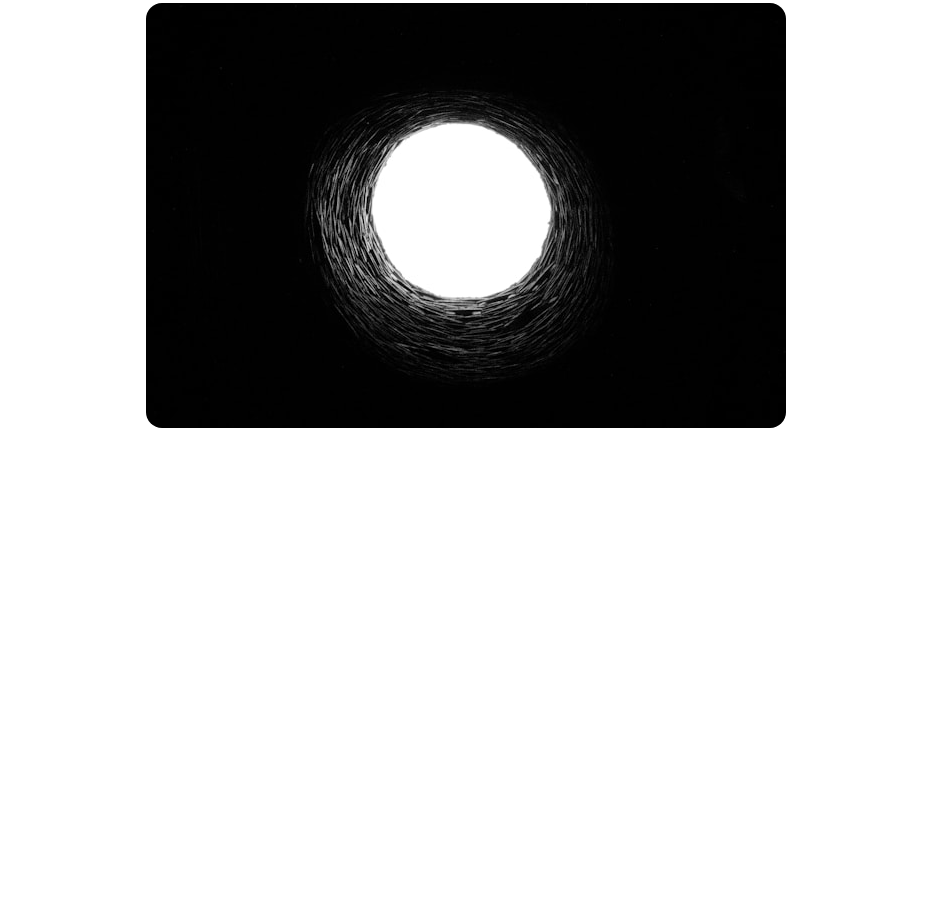
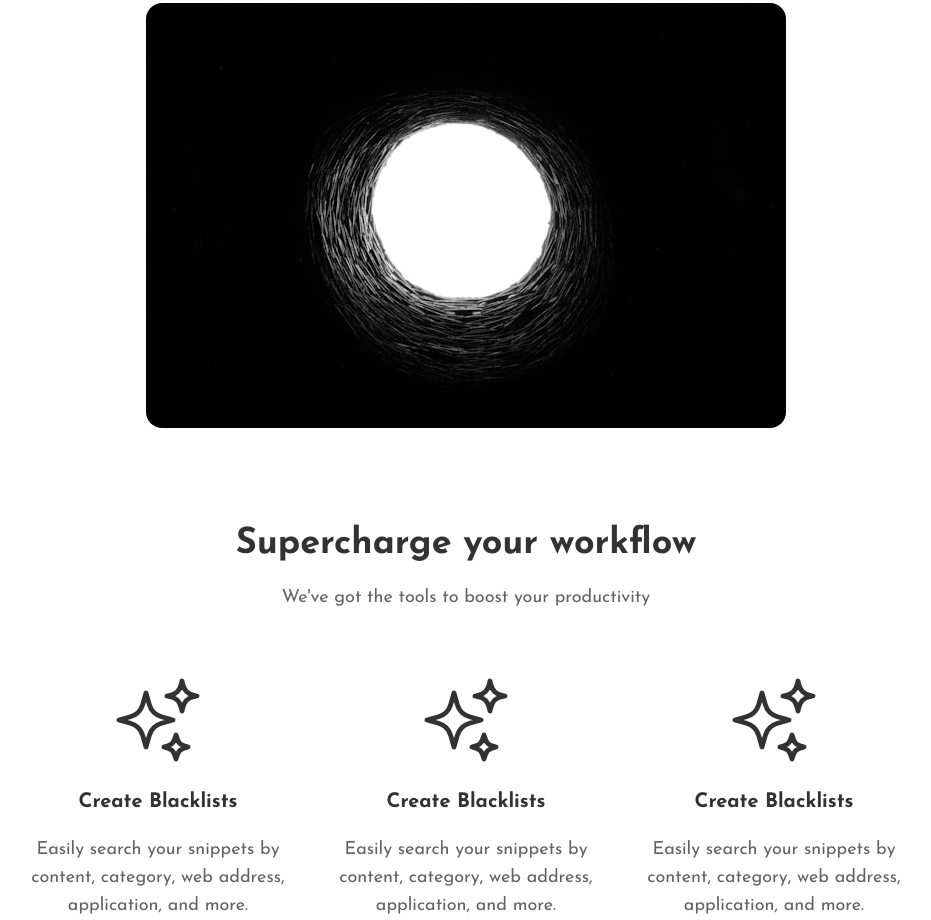
Before and after one commit to getimad/clipboard, a website: page src/index.html in a window 1280 px wide. Shown: the part 1878-2798 px from the top of the page, without its empty margins (174-1105 px from the left). Before the commit the page ends 2306 px from the top, so only its background shows below. Drawn offline with Linux system fonts and the light colour scheme.

Commit message:
Add section 3 with its style

```diff
--- a/src/index.html
+++ b/src/index.html
@@ -100,6 +100,77 @@
           <img src="./images/valentin-lacoste-jNSJE8dMro0-unsplash.jpg" />
         </div>
       </section>
+
+      <!-- Section 3 -->
+      <section class="flex flex-col items-center gap-5 mx-auto max-w-[900px]">
+        <h1 class="title-4xl">Supercharge your workflow</h1>
+        <p class="text">We've got the tools to boost your productivity</p>
+        <div class="grid grid-cols-3 gap-6 mt-10">
+          <div class="flex flex-col gap-5 items-center">
+            <svg
+              xmlns="http://www.w3.org/2000/svg"
+              fill="none"
+              viewBox="0 0 24 24"
+              stroke-width="1.2"
+              stroke="currentColor"
+              class="w-24 h-24 text-primary"
+            >
+              <path
+                stroke-linecap="round"
+                stroke-linejoin="round"
+                d="M9.813 15.904 9 18.75l-.813-2.846a4.5 4.5 0 0 0-3.09-3.09L2.25 12l2.846-.813a4.5 4.5 0 0 0 3.09-3.09L9 5.25l.813 2.846a4.5 4.5 0 0 0 3.09 3.09L15.75 12l-2.846.813a4.5 4.5 0 0 0-3.09 3.09ZM18.259 8.715 18 9.75l-.259-1.035a3.375 3.375 0 0 0-2.455-2.456L14.25 6l1.036-.259a3.375 3.375 0 0 0 2.455-2.456L18 2.25l.259 1.035a3.375 3.375 0 0 0 2.456 2.456L21.75 6l-1.035.259a3.375 3.375 0 0 0-2.456 2.456ZM16.894 20.567 16.5 21.75l-.394-1.183a2.25 2.25 0 0 0-1.423-1.423L13.5 18.75l1.183-.394a2.25 2.25 0 0 0 1.423-1.423l.394-1.183.394 1.183a2.25 2.25 0 0 0 1.423 1.423l1.183.394-1.183.394a2.25 2.25 0 0 0-1.423 1.423Z"
+              />
+            </svg>
+            <h3 class="title-xl">Create Blacklists</h3>
+            <p class="text text-center">
+              Easily search your snippets by content, category, web address,
+              application, and more.
+            </p>
+          </div>
+          <div class="flex flex-col gap-5 items-center">
+            <svg
+              xmlns="http://www.w3.org/2000/svg"
+              fill="none"
+              viewBox="0 0 24 24"
+              stroke-width="1.2"
+              stroke="currentColor"
+              class="w-24 h-24 text-primary"
+            >
+              <path
+                stroke-linecap="round"
+                stroke-linejoin="round"
+                d="M9.813 15.904 9 18.75l-.813-2.846a4.5 4.5 0 0 0-3.09-3.09L2.25 12l2.846-.813a4.5 4.5 0 0 0 3.09-3.09L9 5.25l.813 2.846a4.5 4.5 0 0 0 3.09 3.09L15.75 12l-2.846.813a4.5 4.5 0 0 0-3.09 3.09ZM18.259 8.715 18 9.75l-.259-1.035a3.375 3.375 0 0 0-2.455-2.456L14.25 6l1.036-.259a3.375 3.375 0 0 0 2.455-2.456L18 2.25l.259 1.035a3.375 3.375 0 0 0 2.456 2.456L21.75 6l-1.035.259a3.375 3.375 0 0 0-2.456 2.456ZM16.894 20.567 16.5 21.75l-.394-1.183a2.25 2.25 0 0 0-1.423-1.423L13.5 18.75l1.183-.394a2.25 2.25 0 0 0 1.423-1.423l.394-1.183.394 1.183a2.25 2.25 0 0 0 1.423 1.423l1.183.394-1.183.394a2.25 2.25 0 0 0-1.423 1.423Z"
+              />
+            </svg>
+            <h3 class="title-xl">Create Blacklists</h3>
+            <p class="text text-center">
+              Easily search your snippets by content, category, web address,
+              application, and more.
+            </p>
+          </div>
+          <div class="flex flex-col gap-5 items-center">
+            <svg
+              xmlns="http://www.w3.org/2000/svg"
+              fill="none"
+              viewBox="0 0 24 24"
+              stroke-width="1.2"
+              stroke="currentColor"
+              class="w-24 h-24 text-primary"
+            >
+              <path
+                stroke-linecap="round"
+                stroke-linejoin="round"
+                d="M9.813 15.904 9 18.75l-.813-2.846a4.5 4.5 0 0 0-3.09-3.09L2.25 12l2.846-.813a4.5 4.5 0 0 0 3.09-3.09L9 5.25l.813 2.846a4.5 4.5 0 0 0 3.09 3.09L15.75 12l-2.846.813a4.5 4.5 0 0 0-3.09 3.09ZM18.259 8.715 18 9.75l-.259-1.035a3.375 3.375 0 0 0-2.455-2.456L14.25 6l1.036-.259a3.375 3.375 0 0 0 2.455-2.456L18 2.25l.259 1.035a3.375 3.375 0 0 0 2.456 2.456L21.75 6l-1.035.259a3.375 3.375 0 0 0-2.456 2.456ZM16.894 20.567 16.5 21.75l-.394-1.183a2.25 2.25 0 0 0-1.423-1.423L13.5 18.75l1.183-.394a2.25 2.25 0 0 0 1.423-1.423l.394-1.183.394 1.183a2.25 2.25 0 0 0 1.423 1.423l1.183.394-1.183.394a2.25 2.25 0 0 0-1.423 1.423Z"
+              />
+            </svg>
+            <h3 class="title-xl">Create Blacklists</h3>
+            <p class="text text-center">
+              Easily search your snippets by content, category, web address,
+              application, and more.
+            </p>
+          </div>
+        </div>
+      </section>
     </div>
   </body>
 </html>
```
Also changed, not shown: src/output.css.
